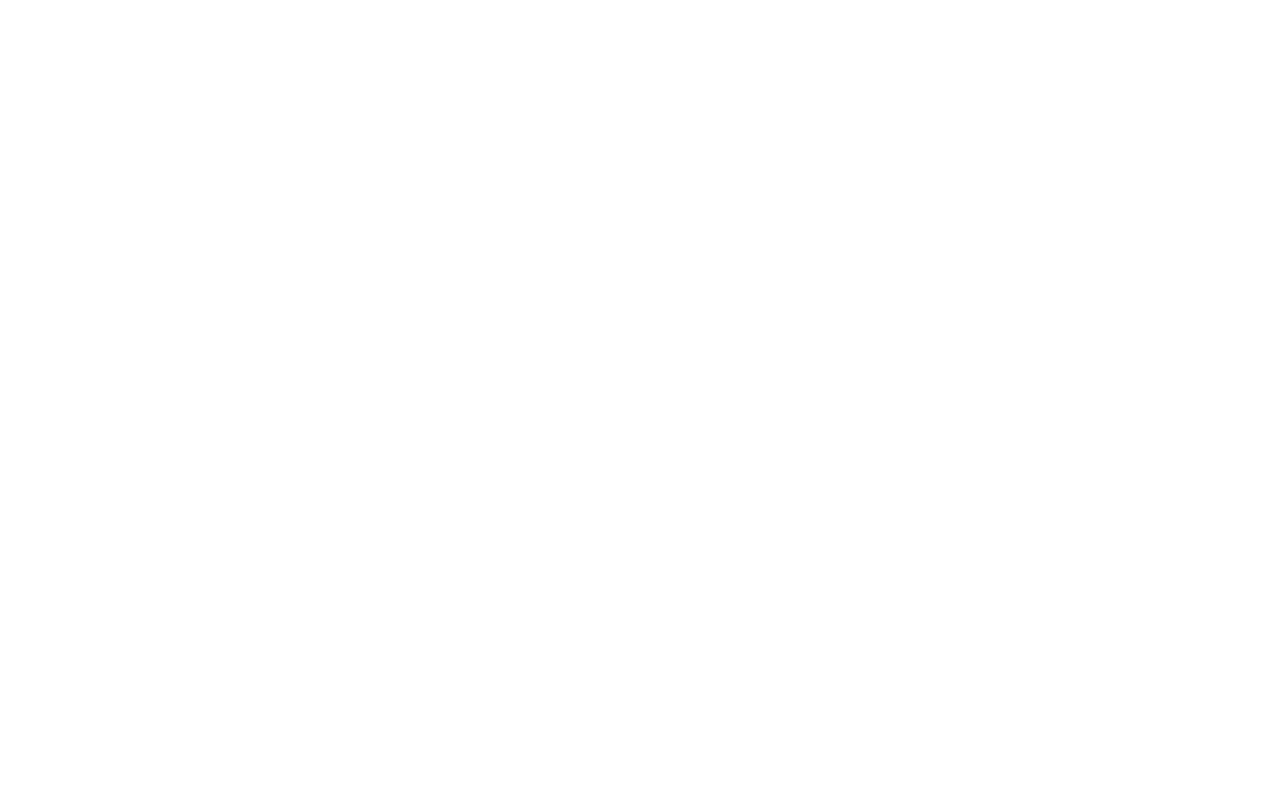
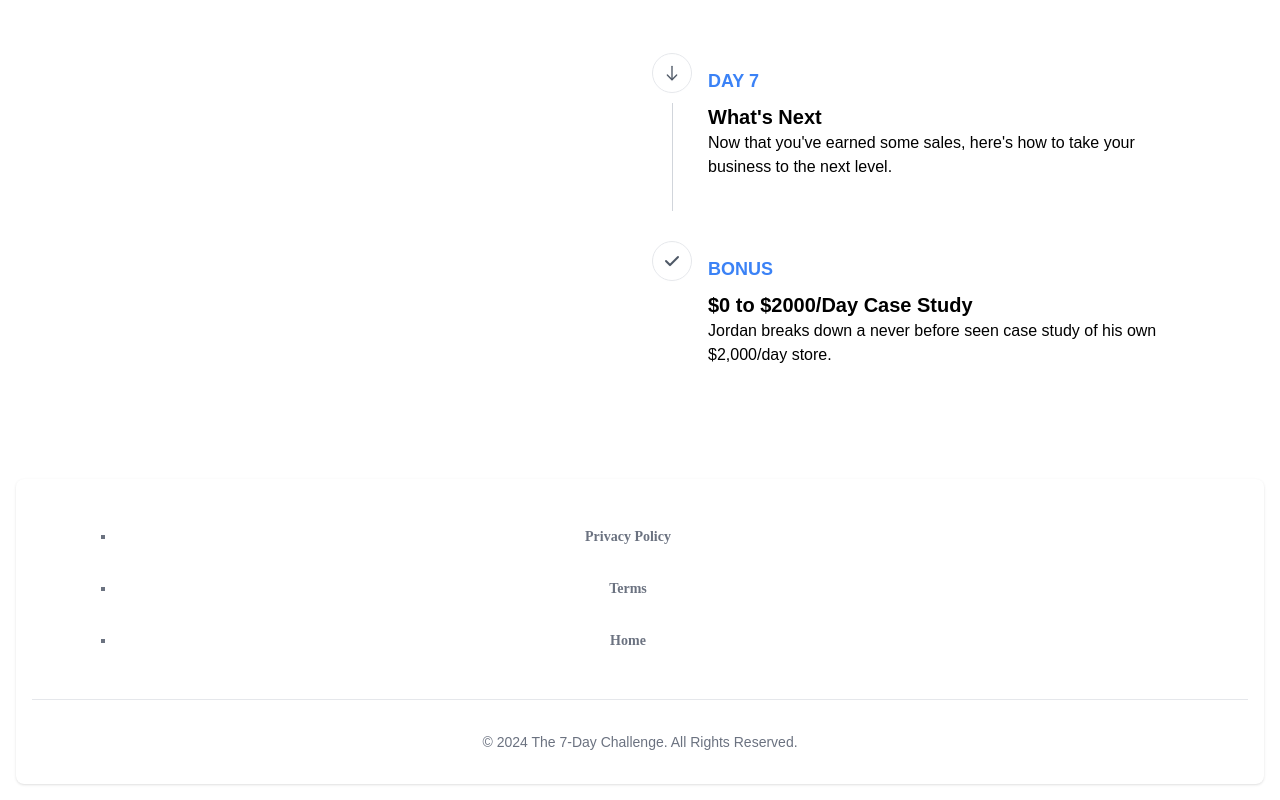
Before and after one commit to youssefLou/challenge, a React (Vite) app: page / in a window 1280 px wide. Before the commit this address had no page. Shown: the part 1927-2727 px from the top of the page. Before the commit the page ends 800 px from the top, so only its background shows below. Built offline with nearby package versions, Linux system fonts and the light colour scheme.

Commit message:
Added pages Privacy and terms V2.4

```diff
--- a/src/components/Footer.tsx
+++ b/src/components/Footer.tsx
@@ -8,19 +8,19 @@ function Footer() {
         <div className=" w-full max-w-screen-xl mx-auto p-4 md:py-8">
           <ul className=" text-sm text-gray-500 sm:text-center dark:text-gray-400">
             <li className="py-4">
-              <Link to="privacy" className="  hover:underline me-4 md:me-6">
+              <Link to="/privacy" className="  hover:underline me-4 md:me-6">
                 Privacy Policy
               </Link>
             </li>
             <li className="py-4">
-              <Link to="terms" className="hover:underline me-4 md:me-6">
+              <Link to="/terms" className="hover:underline me-4 md:me-6">
                 Terms
               </Link>
             </li>
             <li className="py-4">
-              <a href="/" className="hover:underline me-4 md:me-6">
+              <Link to="/" className="hover:underline me-4 md:me-6">
                 Home
-              </a>
+              </Link>
             </li>
           </ul>
 
```
Also changed, not shown: src/main.tsx (+4 -4 lines).
